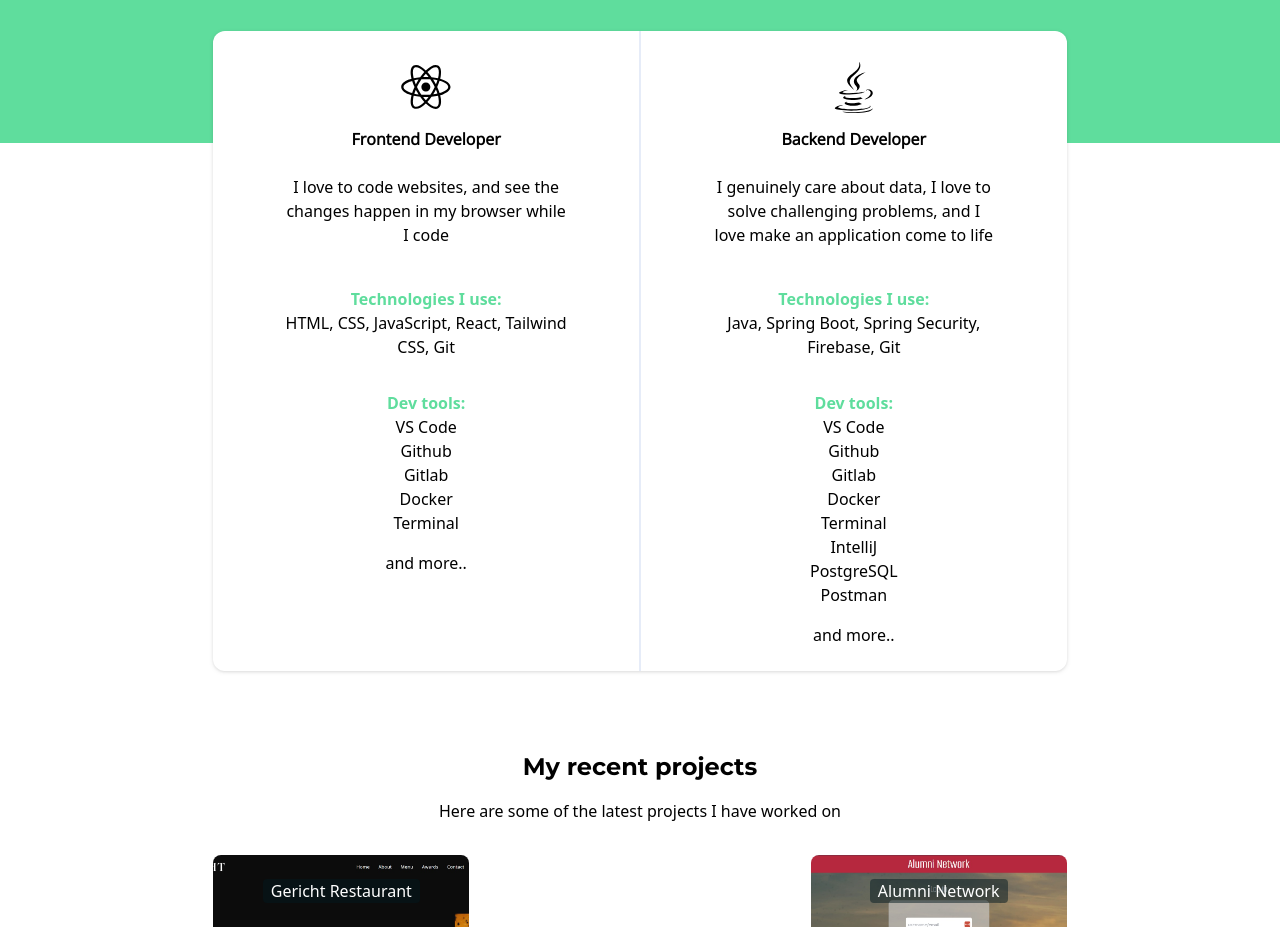
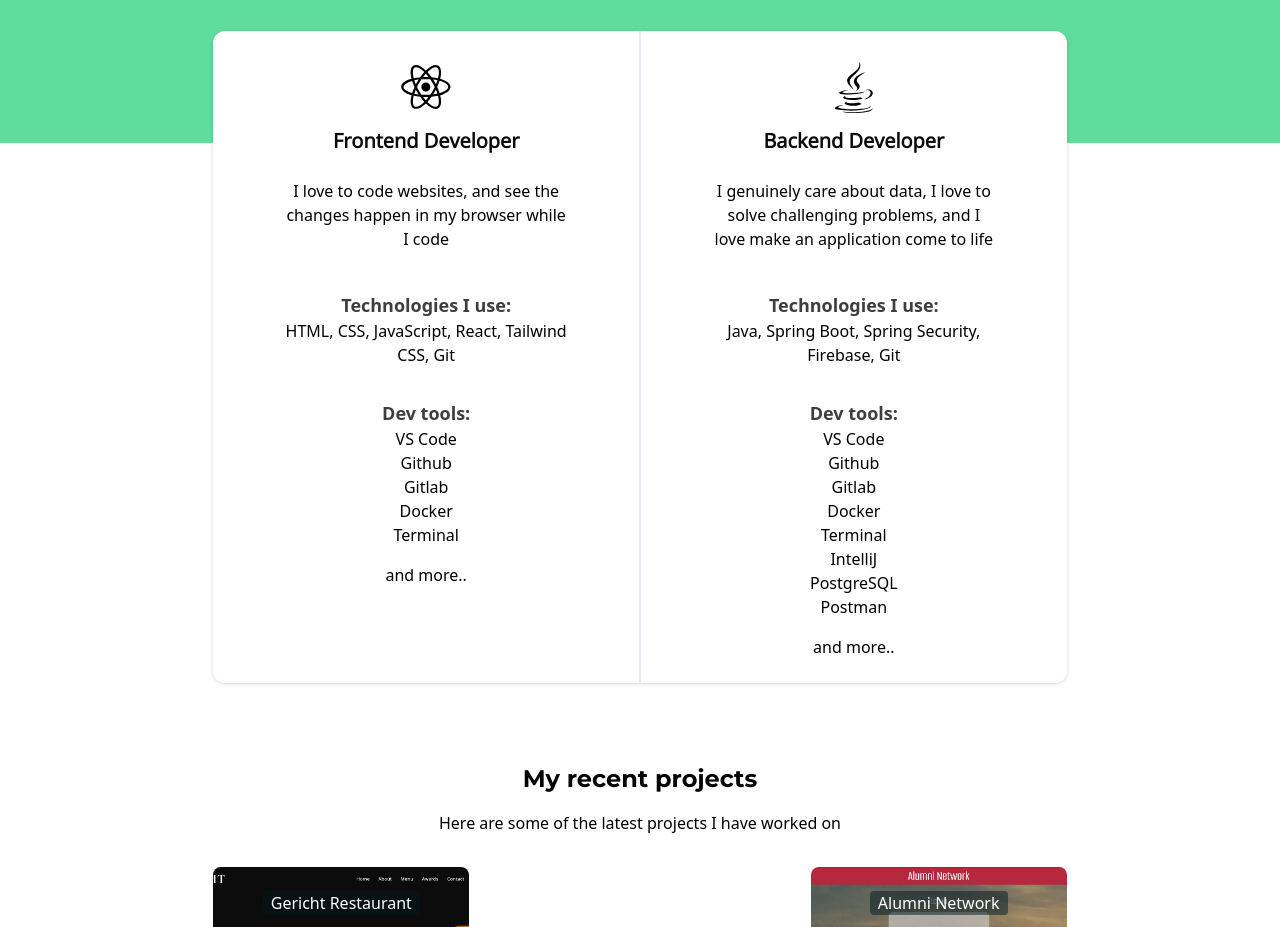
Before and after one commit to Mommotexx/React-Portfolio, a React (Vite) app: page / in a window 1280 px wide. Shown: the part 1300-2227 px from the top of the page. Built offline with nearby package versions, Linux system fonts and the light colour scheme.

Commit message:
UX feedback: should not use green text on white background. Fixed

```diff
--- a/src/Components/Path/PathItem.jsx
+++ b/src/Components/Path/PathItem.jsx
@@ -4,11 +4,17 @@ const PathItem = ({ title, icon, description, technologies, devTools }) => {
     return (
         <article className="flex flex-col items-center text-center md:w-2/6 h-fit">
             {icon}
-            <h1 className="font-opensans font-bold mt-2">{title}</h1>
+            <h1 className="font-opensans font-bold mt-2 text-[#0a0a0a] text-xl">
+                {title}
+            </h1>
             <p className="mt-6 md:min-h-[80px]">{description}</p>
-            <p className="mt-8 text-green font-semibold">Technologies I use:</p>
+            <p className="mt-8 text-[#3e3e3e] font-semibold text-lg">
+                Technologies I use:
+            </p>
             <p>{technologies.join(", ")} </p>
-            <p className="mt-8 text-green font-semibold">Dev tools:</p>
+            <p className="mt-8 text-[#3e3e3e] font-semibold text-lg">
+                Dev tools:
+            </p>
             <ul>
                 {devTools.map((tool) => (
                     <li key={tool}>{tool}</li>
```
